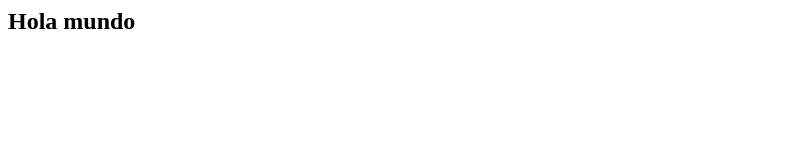
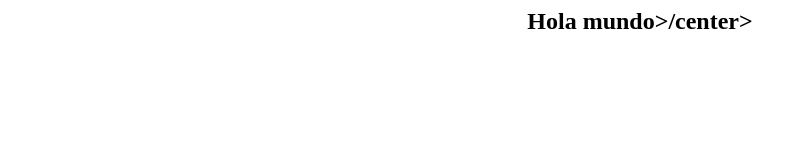
Before and after one commit to isaherrera7/PracticasIsa, a plain HTML site: page index.html in a window 1280 px wide. Shown: the whole page, without its empty margins (0-805 px from the left). Drawn offline with Linux system fonts and the light colour scheme.

Commit message:
Update index.html

```diff
--- a/index.html
+++ b/index.html
@@ -3,5 +3,5 @@
 
 </head>
 <body>
-<h2>Hola mundo</h2>
+<h2><center>Hola mundo>/center></h2>
 </body>
```
